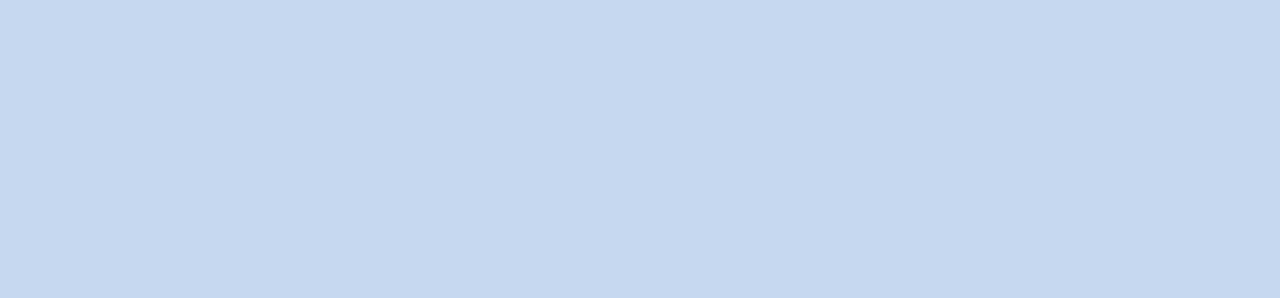
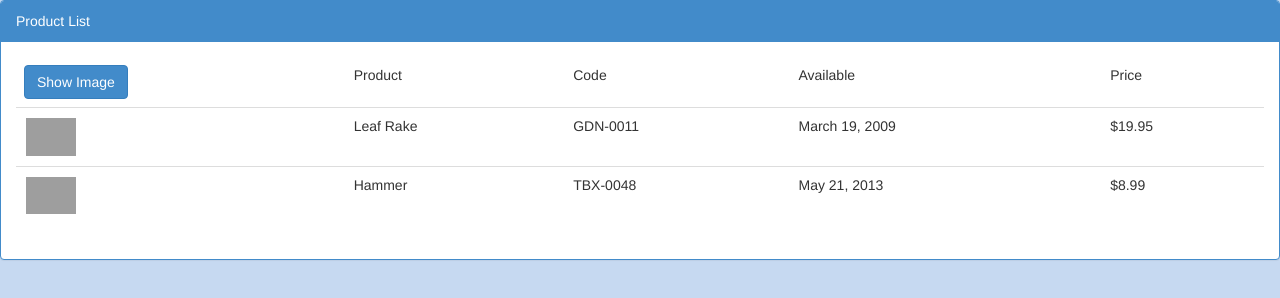
Before and after one commit to nilaneo/productManagement, a plain HTML site: page index.html in a window 1280 px wide. Drawn offline with Linux system fonts and the light colour scheme; grey boxes are pictures that could not be loaded.

Commit message:
Add controller and some styles

```diff
--- /dev/null
+++ b/app/app.js
@@ -0,0 +1,4 @@
+(function () {
+	"use strict";
+	var app = angular.module("productManagement", []);
+}());
--- /dev/null
+++ b/app/products/productListCtrl.js
@@ -0,0 +1,37 @@
+(function () {
+	"use strict";
+	angular.
+		module("productManagement")
+		.controller("ProductListCtrl",
+			ProductListCtrl);
+
+	function ProductListCtrl () {
+		var vm = this;
+		vm.products = [
+	        {
+	            "productId": 1,
+	            "productName": "Leaf Rake",
+	            "productCode": "GDN-0011",
+	            "releaseDate": "March 19, 2009",
+	            "description": "Leaf rake with 48-inch handle.",
+	            "cost": 9.00,
+	            "price": 19.95,
+	            "category": "garden",
+	            "tags": [ "leaf", "tool" ],
+	            "imageUrl": "http://openclipart.org/image/300px/svg_to_png/26215/Anonymous_Leaf_Rake.png"
+	        },
+	        {
+	            "productId": 5,
+	            "productName": "Hammer",
+	            "productCode": "TBX-0048",
+	            "releaseDate": "May 21, 2013",
+	            "description": "Curved claw steel hammer",
+	            "cost": 1.00,
+	            "price": 8.99,
+	            "category": "toolbox",
+	            "tags": ["tool"],
+	            "imageUrl": "http://openclipart.org/image/300px/svg_to_png/73/rejon_Hammer.png"
+	        }
+	    ]
+	}
+}());
--- a/index.html
+++ b/index.html
@@ -11,11 +11,48 @@
     <!-- Library Scripts -->
     <script src="js/angular.js"></script>
 
+    <!-- Application Scripts -->
+    <script src="app/app.js"></script>
+
+     <!-- Product Controllers -->
+    <script src="app/products/productListCtrl.js"></script>
 
 </head>
 
-<body ng-app>
-
+<body ng-app="productManagement">
+    <div class="panel panel-primary">
+        <div class="panel-heading">
+            Product List
+        </div>
+        <div class="panel-body">
+            <table class="table" ng-controller="ProductListCtrl as vm">
+                <thead>
+                    <tr>
+                        <td>
+                            <button type="button" class="btn btn-primary" ng-click="vm.toggleImage()">
+                                {{vm.showImage ? "Hide" : "Show"}} Image
+                            </button>
+                        </td>
+                        <td>Product</td>
+                        <td>Code</td>
+                        <td>Available</td>
+                        <td>Price</td>
+                    </tr>
+                </thead>
+                <tbody>
+                <tr ng-repeat="product in vm.products">
+                    <td>
+                        <img ng-src="{{product.imageUrl}}" style="width: 50px; margin: 2px;" title="{{product.productName}}">
+                    </td>
+                    <td>{{ product.productName}}</td>
+                    <td>{{ product.productCode }}</td>
+                    <td>{{ product.releaseDate }}</td>
+                    <td>{{ product.price | currency }}</td>
+                </tr>
+                </tbody>
+            </table>
+        </div>
+    </div>
 </body>
 
 </html>
```
